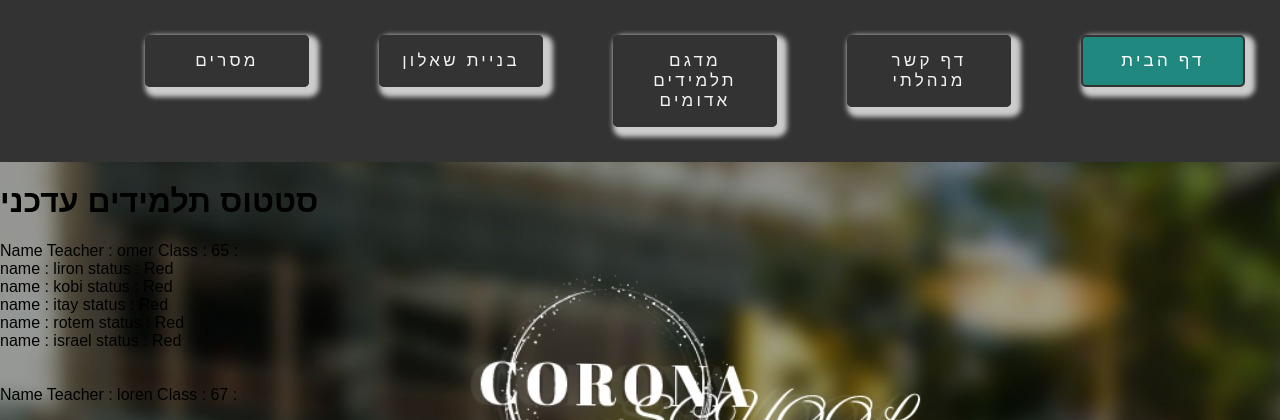
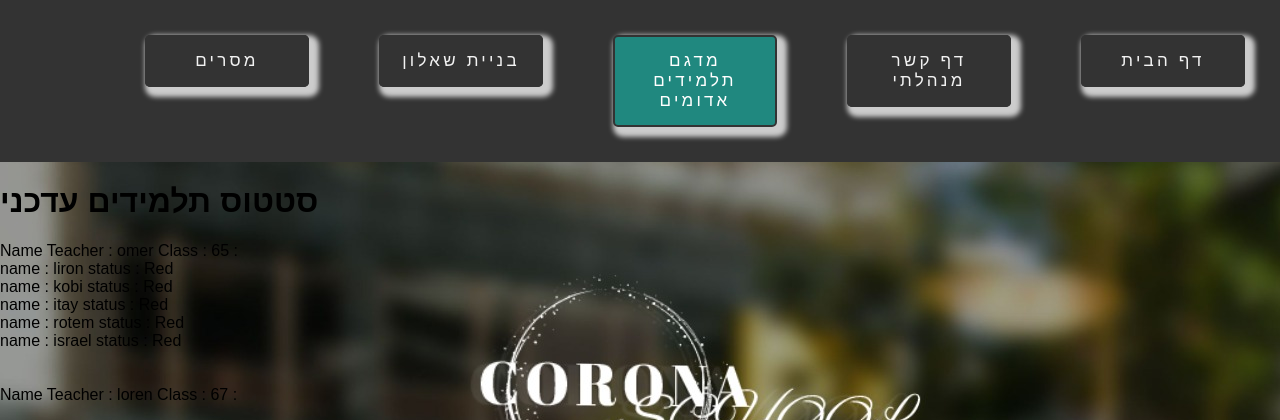
Before and after one commit to itaybe6/Corona-Project, a Django app: template users/templates/manager/graphStudents.html in a window 1280 px wide. Shown: the top 420 px of the page. Run offline with Django 3.2, Linux system fonts and the light colour scheme; the template is opened without the code that fills it: values that come from a table or form of the project are taken from there, others are empty; data comes from the database, SQL or seed files in the repository; both versions use the stored data as it was after the commit.

Commit message:
change a tup

```diff
--- a/users/templates/manager/PhonesT.html
+++ b/users/templates/manager/PhonesT.html
@@ -102,11 +102,11 @@
 
 
     <div class="topnav">
-      <a class="active" href="/users/HomePageManager/897{{manager.user_id}}654"
+      <a class="btn" href="/users/HomePageManager/897{{manager.user_id}}654"
         >דף הבית</a
       >
       <li>
-        <a class="btn" href="/users/PhonesT/897{{manager.user_id}}654"
+        <a class="active" href="/users/PhonesT/897{{manager.user_id}}654"
           >דף קשר מנהלתי</a
         >
 
--- a/users/templates/manager/graphStudents.html
+++ b/users/templates/manager/graphStudents.html
@@ -68,14 +68,15 @@
   </head>
   <body>
     <div class="topnav">
-      <a class="active" href="/users/HomePageManager/897{{manager.user_id}}654"
+      <a class="btn" href="/users/HomePageManager/897{{manager.user_id}}654"
         >דף הבית</a
       >
-      <a class="btn" href="/users/PhonesT/897{{manager.user_id}}654"
+
+      <a  class="btn" href="/users/PhonesT/897{{manager.user_id}}654"
         >דף קשר מנהלתי</a
       >
 
-      <a href = "/users/graphStudentStatus/897{{manager.user_id}}654"> מדגם תלמידים אדומים </a>
+      <a  class="active"    href = "/users/graphStudentStatus/897{{manager.user_id}}654"> מדגם תלמידים אדומים </a>
       <a href="#about">בניית שאלון</a>
       <a href="#contact">מסרים </a>
     </div>
```
Also changed, not shown: users/templates/manager/Home.html (+4 -3 lines), db.sqlite3.
